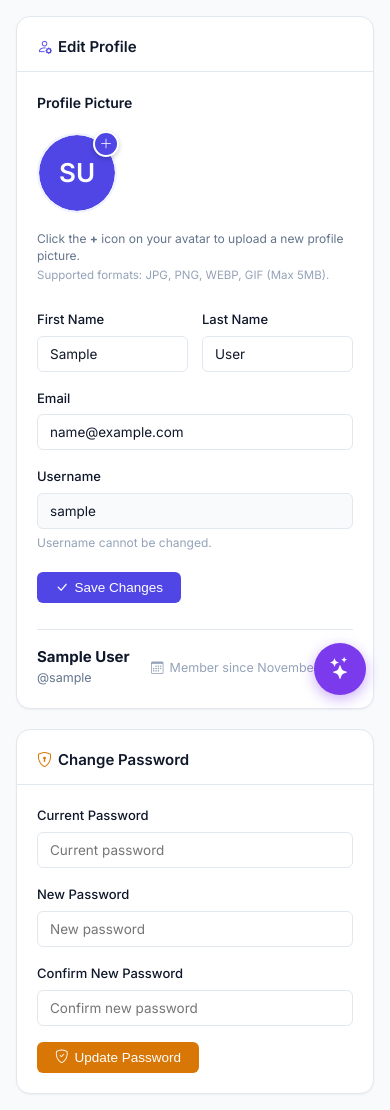
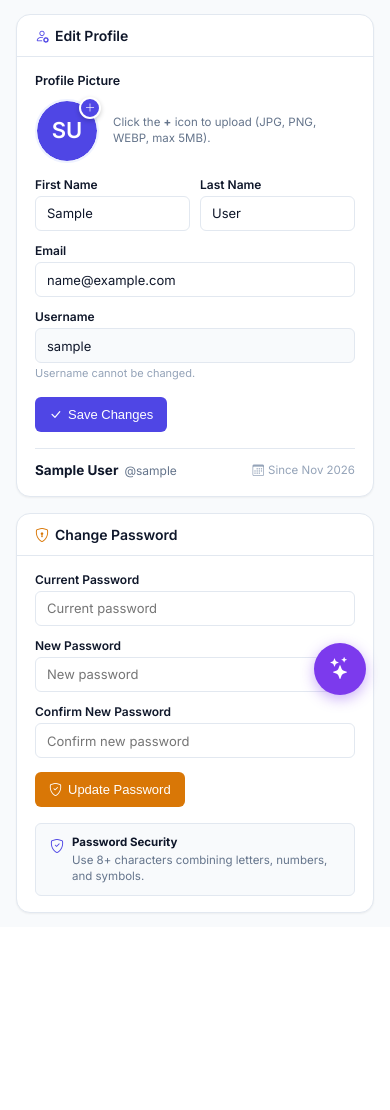
Before and after one commit to Akhilesh-4753/TaskFlow, a Django app: page /profile/ in a window 390 px wide. Shown: the part 125-1235 px from the top of the page. After the commit the page ends 1039 px from the top, so only its background shows below. Run offline with Django 5.2, Linux system fonts and the light colour scheme; the visitor is signed in with stand-in values (Sample User, id 1); data comes from the database, SQL or seed files in the repository.

Commit message:
fix: optimize profile page layout and viewport height
- Adjust Edit Profile and Change Password card heights
- Reduce unnecessary margins and padding
- Fix vertical overflow on desktop
- Improve card alignment and spacing
- Maintain responsive layout

```diff
--- a/static/css/main.css
+++ b/static/css/main.css
@@ -336,6 +336,58 @@ body {
 
 .card-body-custom {
   padding: 20px;
+}
+
+/* =====================================================
+   Profile Page Grid Layout
+   ===================================================== */
+.profile-grid {
+  display: grid;
+  grid-template-columns: repeat(2, minmax(0, 1fr));
+  gap: 20px;
+  max-width: 1150px;
+  align-items: start;
+}
+
+.profile-card,
+.profile-grid .card {
+  height: 100%;
+}
+
+.profile-grid .card-header-custom {
+  padding: 12px 18px 10px;
+}
+
+.profile-grid .card-header-custom h5 {
+  font-size: 14px;
+}
+
+.profile-grid .card-body-custom {
+  padding: 14px 18px 16px;
+}
+
+.profile-grid .form-group {
+  margin-bottom: 10px;
+}
+
+.profile-grid .form-label {
+  font-size: 12.5px;
+  margin-bottom: 3px;
+  font-weight: 600;
+}
+
+.profile-grid .form-control {
+  height: 35px;
+  padding: 5px 11px;
+  font-size: 13px;
+}
+
+@media (max-width: 992px) {
+  .profile-grid {
+    grid-template-columns: 1fr;
+    max-width: 680px;
+    gap: 16px;
+  }
 }
 
 /* Stat Cards */
--- a/templates/accounts/profile.html
+++ b/templates/accounts/profile.html
@@ -5,12 +5,64 @@
 {% block page_title %}Profile{% endblock %}
 {% block page_subtitle %}Manage your account settings.{% endblock %}
 
+{% block extra_css %}
+<style>
+  /* Compact Page Spacing for Profile */
+  .page-content {
+    padding: 16px 28px !important;
+  }
+  .profile-grid {
+    display: grid;
+    grid-template-columns: repeat(2, minmax(0, 1fr));
+    gap: 20px;
+    max-width: 1120px;
+    align-items: start;
+  }
+  .profile-grid .card {
+    height: 100%;
+    margin-bottom: 0;
+  }
+  .profile-grid .card-header-custom {
+    padding: 10px 18px 8px;
+  }
+  .profile-grid .card-header-custom h5 {
+    font-size: 14px;
+  }
+  .profile-grid .card-body-custom {
+    padding: 14px 18px 16px;
+  }
+  .profile-grid .form-group {
+    margin-bottom: 10px;
+  }
+  .profile-grid .form-label {
+    font-size: 12px;
+    margin-bottom: 2px;
+    font-weight: 600;
+  }
+  .profile-grid .form-control {
+    height: 35px;
+    padding: 5px 11px;
+    font-size: 13px;
+  }
+  @media (max-width: 992px) {
+    .page-content {
+      padding: 14px 16px !important;
+    }
+    .profile-grid {
+      grid-template-columns: 1fr;
+      max-width: 640px;
+      gap: 16px;
+    }
+  }
+</style>
+{% endblock %}
+
 {% block content %}
 
-<div style="max-width:700px;">
+<div class="profile-grid">
 
-  <!-- Edit Profile -->
-  <div class="card" style="margin-bottom:20px;">
+  <!-- Left Column: Edit Profile -->
+  <div class="card">
     <div class="card-header-custom">
       <h5><i class="bi bi-person-gear" style="color:var(--primary);margin-right:6px;"></i>Edit Profile</h5>
     </div>
@@ -20,36 +72,36 @@
         <input type="hidden" name="action" value="update_profile">
 
         <!-- Profile Picture Upload Section -->
-        <div class="form-group" style="margin-bottom:24px;">
-          <div style="display:flex;align-items:center;justify-content:space-between;margin-bottom:12px;">
-            <label class="form-label mb-0" style="font-weight:600;font-size:14px;color:var(--text-primary);">Profile Picture</label>
+        <div class="form-group" style="margin-bottom:12px;">
+          <div style="display:flex;align-items:center;justify-content:space-between;margin-bottom:6px;">
+            <label class="form-label mb-0" style="font-weight:600;font-size:12.5px;color:var(--text-primary);">Profile Picture</label>
             {% if profile.avatar %}
             <button type="button"
                     id="removePhotoBtn"
                     onclick="markRemoveAvatar()"
                     title="Remove photo"
-                    style="border:none;background:none;color:var(--danger);font-size:12.5px;cursor:pointer;padding:2px 4px;display:inline-flex;align-items:center;gap:4px;font-weight:500;">
+                    style="border:none;background:none;color:var(--danger);font-size:11.5px;cursor:pointer;padding:0;display:inline-flex;align-items:center;gap:3px;font-weight:500;">
               <i class="bi bi-trash"></i> Remove Photo
             </button>
             {% endif %}
           </div>
 
-          <div style="display:flex;align-items:center;gap:18px;flex-wrap:wrap;">
+          <div style="display:flex;align-items:center;gap:14px;flex-wrap:wrap;">
             <!-- Profile Image Container with '+' overlay on top-right corner -->
-            <div style="position:relative;width:80px;height:80px;flex-shrink:0;">
+            <div style="position:relative;width:64px;height:64px;flex-shrink:0;">
               <div onclick="document.getElementById('avatarFileInput').click()"
-                   style="width:80px;height:80px;border-radius:50%;cursor:pointer;overflow:hidden;border:2.5px solid var(--primary-light);"
+                   style="width:64px;height:64px;border-radius:50%;cursor:pointer;overflow:hidden;border:2px solid var(--primary-light);"
                    title="Click to choose a photo">
                 {% if profile.avatar %}
                   <img src="{{ profile.avatar.url }}" id="avatarPreviewImg" alt="Profile Picture"
                        style="width:100%;height:100%;border-radius:50%;object-fit:cover;display:block;">
-                  <div id="avatarInitialsFallback" class="user-avatar" style="display:none;width:100%;height:100%;font-size:26px;border-radius:50%;">
+                  <div id="avatarInitialsFallback" class="user-avatar" style="display:none;width:100%;height:100%;font-size:22px;border-radius:50%;">
                     {{ profile.get_initials }}
                   </div>
                 {% else %}
                   <img src="" id="avatarPreviewImg" alt="Profile Picture"
                        style="display:none;width:100%;height:100%;border-radius:50%;object-fit:cover;">
-                  <div id="avatarInitialsFallback" class="user-avatar" style="width:100%;height:100%;font-size:26px;border-radius:50%;">
+                  <div id="avatarInitialsFallback" class="user-avatar" style="width:100%;height:100%;font-size:22px;border-radius:50%;">
                     {{ profile.get_initials }}
                   </div>
                 {% endif %}
@@ -60,47 +112,45 @@
                       onclick="document.getElementById('avatarFileInput').click()"
                       title="Upload photo"
                       aria-label="Upload photo"
-                      class="avatar-upload-badge">
-                <i class="bi bi-plus-lg"></i>
+                      class="avatar-upload-badge"
+                      style="width:22px;height:22px;top:-2px;right:-2px;">
+                <i class="bi bi-plus-lg" style="font-size:11px;"></i>
               </button>
             </div>
 
-            <div style="flex:1;min-width:220px;">
+            <div style="flex:1;min-width:180px;">
               <input type="file" id="avatarFileInput" name="avatar"
                      accept="image/jpeg,image/png,image/webp,image/gif"
                      style="display:none;" onchange="previewAvatar(this)">
               <input type="hidden" name="remove_avatar" id="removeAvatarFlag" value="0">
 
-              <div id="avatarFileName" style="font-size:12.5px;color:var(--primary);font-weight:600;display:none;margin-bottom:4px;"></div>
-              <div style="font-size:12px;color:var(--text-secondary);line-height:1.4;">
-                Click the <strong>+</strong> icon on your avatar to upload a new profile picture.
-              </div>
-              <div style="font-size:11.5px;color:var(--text-muted);margin-top:2px;">
-                Supported formats: JPG, PNG, WEBP, GIF (Max 5MB).
+              <div id="avatarFileName" style="font-size:11.5px;color:var(--primary);font-weight:600;display:none;margin-bottom:2px;"></div>
+              <div style="font-size:11.5px;color:var(--text-secondary);line-height:1.35;">
+                Click the <strong>+</strong> icon to upload (JPG, PNG, WEBP, max 5MB).
               </div>
               {% if avatar_form.avatar.errors %}
-              <div class="invalid-feedback d-block mt-1">
+              <div class="invalid-feedback d-block mt-1" style="font-size:11.5px;">
                 {{ avatar_form.avatar.errors|join:", " }}
               </div>
               {% endif %}
-              <div id="avatarClientError" class="invalid-feedback d-block mt-1" style="display:none;"></div>
+              <div id="avatarClientError" class="invalid-feedback d-block mt-1" style="display:none;font-size:11.5px;"></div>
             </div>
           </div>
         </div>
 
-        <div style="display:grid;grid-template-columns:1fr 1fr;gap:14px;">
+        <div style="display:grid;grid-template-columns:1fr 1fr;gap:10px;">
           <div class="form-group">
             <label class="form-label">First Name</label>
             {{ profile_form.first_name }}
             {% if profile_form.first_name.errors %}
-            <div class="invalid-feedback d-block">{{ profile_form.first_name.errors|join:", " }}</div>
+            <div class="invalid-feedback d-block" style="font-size:11px;">{{ profile_form.first_name.errors|join:", " }}</div>
             {% endif %}
           </div>
           <div class="form-group">
             <label class="form-label">Last Name</label>
             {{ profile_form.last_name }}
             {% if profile_form.last_name.errors %}
-            <div class="invalid-feedback d-block">{{ profile_form.last_name.errors|join:", " }}</div>
+            <div class="invalid-feedback d-block" style="font-size:11px;">{{ profile_form.last_name.errors|join:", " }}</div>
             {% endif %}
           </div>
         </div>
@@ -109,42 +159,42 @@
           <label class="form-label">Email</label>
           {{ profile_form.email }}
           {% if profile_form.email.errors %}
-          <div class="invalid-feedback d-block">{{ profile_form.email.errors|join:", " }}</div>
+          <div class="invalid-feedback d-block" style="font-size:11px;">{{ profile_form.email.errors|join:", " }}</div>
           {% endif %}
         </div>
 
-        <div class="form-group" style="margin-bottom:0;">
+        <div class="form-group" style="margin-bottom:2px;">
           <label class="form-label">Username</label>
           <input type="text" class="form-control" value="{{ request.user.username }}" disabled
                  style="background:var(--bg);cursor:not-allowed;">
-          <div style="font-size:12px;color:var(--text-muted);margin-top:4px;">Username cannot be changed.</div>
+          <div style="font-size:11px;color:var(--text-muted);margin-top:2px;">Username cannot be changed.</div>
         </div>
 
-        <div style="margin-top:20px;">
-          <button type="submit" class="btn-primary-custom">
+        <div style="margin-top:14px;">
+          <button type="submit" class="btn-primary-custom" style="height:35px;padding:4px 14px;font-size:13px;">
             <i class="bi bi-check-lg"></i> Save Changes
           </button>
         </div>
 
         <!-- User Information Footer below the edit form -->
-        <div style="margin-top:26px;padding-top:18px;border-top:1px solid var(--border);display:flex;align-items:center;justify-content:space-between;flex-wrap:wrap;gap:12px;">
-          <div>
-            <div style="font-size:15px;font-weight:700;color:var(--text-primary);line-height:1.2;">
+        <div style="margin-top:16px;padding-top:12px;border-top:1px solid var(--border);display:flex;align-items:center;justify-content:space-between;flex-wrap:wrap;gap:8px;">
+          <div style="display:flex;align-items:baseline;gap:6px;">
+            <span style="font-size:13.5px;font-weight:700;color:var(--text-primary);line-height:1.2;">
               {{ request.user.get_full_name|default:request.user.username }}
-            </div>
-            <div style="font-size:12.5px;color:var(--text-secondary);margin-top:2px;">
+            </span>
+            <span style="font-size:12px;color:var(--text-secondary);">
               @{{ request.user.username }}
-            </div>
+            </span>
           </div>
-          <div style="font-size:12.5px;color:var(--text-muted);display:flex;align-items:center;gap:6px;">
-            <i class="bi bi-calendar3"></i> Member since {{ request.user.date_joined|date:"F Y" }}
+          <div style="font-size:11.5px;color:var(--text-muted);display:flex;align-items:center;gap:4px;">
+            <i class="bi bi-calendar3"></i> Since {{ request.user.date_joined|date:"M Y" }}
           </div>
         </div>
       </form>
     </div>
   </div>
 
-  <!-- Change Password -->
+  <!-- Right Column: Change Password -->
   <div class="card">
     <div class="card-header-custom">
       <h5><i class="bi bi-shield-lock" style="color:var(--warning);margin-right:6px;"></i>Change Password</h5>
@@ -158,30 +208,41 @@
           <label class="form-label">Current Password</label>
           {{ password_form.current_password }}
           {% if password_form.current_password.errors %}
-          <div class="invalid-feedback d-block">{{ password_form.current_password.errors|join:", " }}</div>
+          <div class="invalid-feedback d-block" style="font-size:11px;">{{ password_form.current_password.errors|join:", " }}</div>
           {% endif %}
         </div>
         <div class="form-group">
           <label class="form-label">New Password</label>
           {{ password_form.new_password1 }}
           {% if password_form.new_password1.errors %}
-          <div class="invalid-feedback d-block">{{ password_form.new_password1.errors|join:", " }}</div>
+          <div class="invalid-feedback d-block" style="font-size:11px;">{{ password_form.new_password1.errors|join:", " }}</div>
           {% endif %}
         </div>
         <div class="form-group">
           <label class="form-label">Confirm New Password</label>
           {{ password_form.new_password2 }}
           {% if password_form.new_password2.errors %}
-          <div class="invalid-feedback d-block">{{ password_form.new_password2.errors|join:", " }}</div>
+          <div class="invalid-feedback d-block" style="font-size:11px;">{{ password_form.new_password2.errors|join:", " }}</div>
           {% endif %}
           {% if password_form.non_field_errors %}
-          <div class="invalid-feedback d-block">{{ password_form.non_field_errors|join:", " }}</div>
+          <div class="invalid-feedback d-block" style="font-size:11px;">{{ password_form.non_field_errors|join:", " }}</div>
           {% endif %}
         </div>
 
-        <button type="submit" class="btn-primary-custom" style="background:var(--warning);">
-          <i class="bi bi-shield-check"></i> Update Password
-        </button>
+        <div style="margin-top:14px;">
+          <button type="submit" class="btn-primary-custom" style="background:var(--warning);height:35px;padding:4px 14px;font-size:13px;">
+            <i class="bi bi-shield-check"></i> Update Password
+          </button>
+        </div>
+
+        <!-- Security Tips Box for Visual Balance -->
+        <div style="margin-top:16px;padding:10px 14px;background:var(--bg);border-radius:var(--radius-sm);border:1px solid var(--border);font-size:11.5px;color:var(--text-secondary);display:flex;align-items:flex-start;gap:8px;">
+          <i class="bi bi-shield-check" style="color:var(--primary);font-size:14px;margin-top:1px;flex-shrink:0;"></i>
+          <div style="line-height:1.45;">
+            <strong style="color:var(--text-primary);display:block;margin-bottom:1px;">Password Security</strong>
+            Use 8+ characters combining letters, numbers, and symbols.
+          </div>
+        </div>
       </form>
     </div>
   </div>
```
Also changed, not shown: accounts/tests.py (+12 -0 lines).
